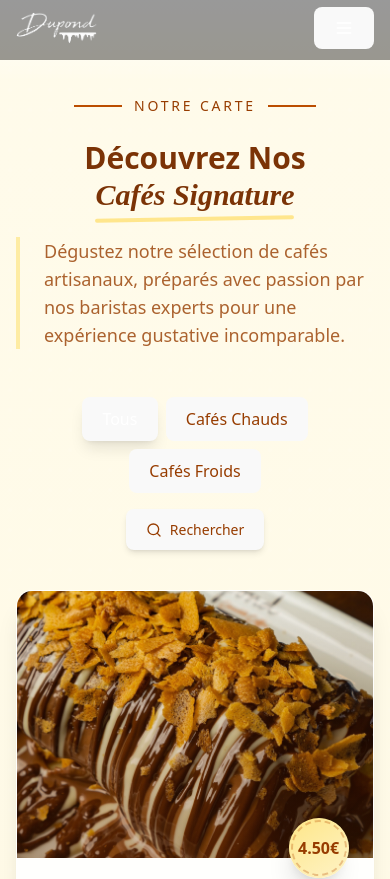
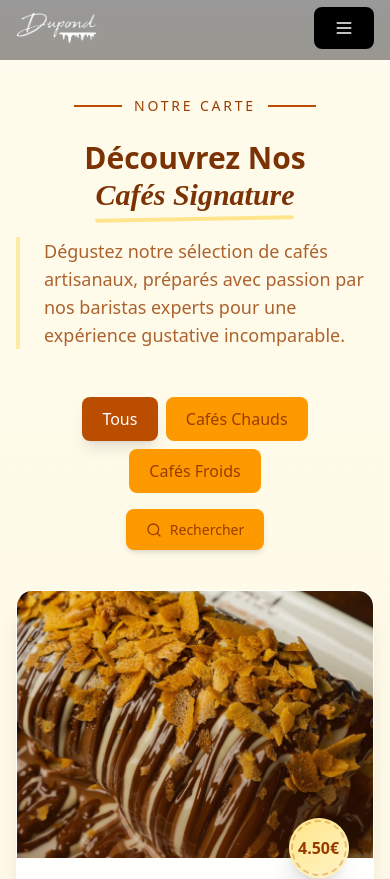
Before and after one commit to fvllonline/dupondweb, a React (Vite) app: page /menu in a window 390 px wide. Shown: the top 879 px of the page. Built offline with nearby package versions, Linux system fonts and the light colour scheme.

Commit message:
Buttons Problem Fixed

```diff
--- a/src/components/Header.jsx
+++ b/src/components/Header.jsx
@@ -191,7 +191,7 @@ const Header = () => {
           {/* Bouton mobile */}
           <button
             onClick={() => setIsMenuOpen(!isMenuOpen)}
-            className="md:hidden p-2 rounded-full bg-white/10 text-white hover:bg-white/20 focus:outline-none transition-colors active:scale-95"
+            className="md:hidden p-2 rounded-full bg-gradient-to-r from-black to-black text-white hover:bg-white/20 focus:outline-none transition-colors active:scale-95"
             aria-expanded={isMenuOpen}
             aria-label="Menu"
           >
--- a/src/components/HeroSection.jsx
+++ b/src/components/HeroSection.jsx
@@ -110,12 +110,12 @@ const HeroSection = () => {
                   <span className="absolute inset-0 bg-gradient-to-r from-amber-500 to-amber-400 translate-y-full group-hover:translate-y-0 transition-transform duration-300"></span>
                 </button>
 
-                <button className="group relative overflow-hidden border-2 border-amber-200/50 hover:border-amber-200 text-white px-4 sm:px-6 md:px-8 py-2.5 sm:py-3 md:py-4 rounded-xl transition-all duration-300 font-medium backdrop-blur-sm transform hover:-translate-y-1 text-sm sm:text-base">
+                <button className="group relative overflow-hidden border-2 bg-gradient-to-r from-black to-black border-amber-200/50 hover:border-amber-200 text-white px-4 sm:px-6 md:px-8 py-2.5 sm:py-3 md:py-4 rounded-xl transition-all duration-300 font-medium backdrop-blur-sm transform hover:-translate-y-1 text-sm sm:text-base">
                   <span className="relative z-10 flex items-center">
                     NOTRE CARTE
                     <ArrowRight className="w-3 h-3 md:w-4 md:h-4 ml-2 transition-transform group-hover:translate-x-1" />
                   </span>
-                  <span className="absolute inset-0 bg-white/10 opacity-0 group-hover:opacity-100 transition-opacity duration-300"></span>
+                  <span className="absolute inset-0 bg-gradient-to-r from-amber-500 to-amber-400 translate-y-full group-hover:translate-y-0 transition-transform duration-300"></span>
                 </button>
               </div>
             </div>
--- a/src/components/Menu.jsx
+++ b/src/components/Menu.jsx
@@ -179,8 +179,8 @@ const Menu = () => {
               onClick={() => setActiveFilter("tous")}
               className={`px-4 py-2 rounded-full text-sm font-medium transition-all duration-300 ${
                 activeFilter === "tous"
-                  ? "bg-amber-700 text-white shadow-lg"
-                  : "bg-white/80 text-amber-800 hover:bg-amber-100"
+                  ? "bg-gradient-to-r from-amber-700 to-amber-700 text-white shadow-lg"
+                  : "bg-gradient-to-r from-amber-500 to-amber-500 text-amber-800 hover:bg-amber-100"
               }`}
             >
               Tous
@@ -189,9 +189,9 @@ const Menu = () => {
               onClick={() => setActiveFilter("chaud")}
               className={`px-4 py-2 rounded-full text-sm font-medium transition-all duration-300 ${
                 activeFilter === "chaud"
-                  ? "bg-amber-700 text-white shadow-lg"
-                  : "bg-white/80 text-amber-800 hover:bg-amber-100"
-              }`}
+                ? "bg-gradient-to-r from-amber-700 to-amber-700 text-white shadow-lg"
+                : "bg-gradient-to-r from-amber-500 to-amber-500 text-amber-800 hover:bg-amber-100"
+            }`}
             >
               Cafés Chauds
             </button>
@@ -199,9 +199,9 @@ const Menu = () => {
               onClick={() => setActiveFilter("froid")}
               className={`px-4 py-2 rounded-full text-sm font-medium transition-all duration-300 ${
                 activeFilter === "froid"
-                  ? "bg-amber-700 text-white shadow-lg"
-                  : "bg-white/80 text-amber-800 hover:bg-amber-100"
-              }`}
+                ? "bg-gradient-to-r from-amber-700 to-amber-700 text-white shadow-lg"
+                : "bg-gradient-to-r from-amber-500 to-amber-500 text-amber-800 hover:bg-amber-100"
+            }`}
             >
               Cafés Froids
             </button>
@@ -216,7 +216,7 @@ const Menu = () => {
                   placeholder="Rechercher un café..."
                   value={searchTerm}
                   onChange={(e) => setSearchTerm(e.target.value)}
-                  className="bg-transparent border-none outline-none text-amber-900 placeholder-amber-400 w-40 md:w-60"
+                  className="bg-transparent border-none outline-none text-amber-900 placeholder-amber-900 w-40 md:w-60"
                 />
                 <button
                   onClick={() => {
@@ -231,7 +231,7 @@ const Menu = () => {
             ) : (
               <button
                 onClick={() => setIsSearchOpen(true)}
-                className="flex items-center gap-2 px-4 py-2 bg-white/80 rounded-full text-amber-800 hover:bg-white transition-colors shadow-md"
+                className="flex items-center gap-2 px-4 py-2 bg-gradient-to-r from-amber-500 to-amber-500 rounded-full text-amber-800 hover:bg-white transition-colors shadow-md"
               >
                 <Search className="w-4 h-4" />
                 <span className="text-sm font-medium">Rechercher</span>
--- a/src/components/Testimonials.jsx
+++ b/src/components/Testimonials.jsx
@@ -226,7 +226,7 @@ const Testimonials = () => {
                   <div className="absolute bottom-6 left-6 flex items-center gap-3 z-20">
                     <button
                       onClick={togglePlay}
-                      className="w-12 h-12 rounded-full bg-white/20 backdrop-blur-sm flex items-center justify-center hover:bg-white/40 transition-all duration-300 border transform hover:scale-110"
+                      className="w-12 h-12 rounded-full bg-gradient-to-r from-black to-black backdrop-blur-sm flex items-center justify-center hover:bg-white/40 transition-all duration-300 border transform hover:scale-110"
                       disabled={videoError}
                     >
                       {isPlaying ? (
@@ -308,7 +308,7 @@ const Testimonials = () => {
             <div className="flex justify-between items-center mt-8">
               <button
                 onClick={prevTestimonial}
-                className="group w-14 h-14 rounded-full bg-white flex items-center justify-center shadow-lg hover:shadow-xl transition-all duration-300 border border-amber-100 transform hover:-translate-x-1"
+                className="group w-14 h-14 rounded-full bg-gradient-to-r from-black to-black flex items-center justify-center shadow-lg hover:shadow-xl transition-all duration-300 border border-amber-100 transform hover:-translate-x-1"
                 disabled={isTransitioning}
               >
                 <ChevronLeft className="w-6 h-6 text-amber-700 group-hover:-translate-x-0.5 transition-transform" />
@@ -358,7 +358,7 @@ const Testimonials = () => {
 
               <button
                 onClick={nextTestimonial}
-                className="group w-14 h-14 rounded-full bg-white flex items-center justify-center shadow-lg hover:shadow-xl transition-all duration-300 border border-amber-100 transform hover:translate-x-1"
+                className="group w-14 h-14 rounded-full bg-gradient-to-r from-black to-black flex items-center justify-center shadow-lg hover:shadow-xl transition-all duration-300 border border-amber-100 transform hover:translate-x-1"
                 disabled={isTransitioning}
               >
                 <ChevronRight className="w-6 h-6 text-amber-700 group-hover:translate-x-0.5 transition-transform" />
```
